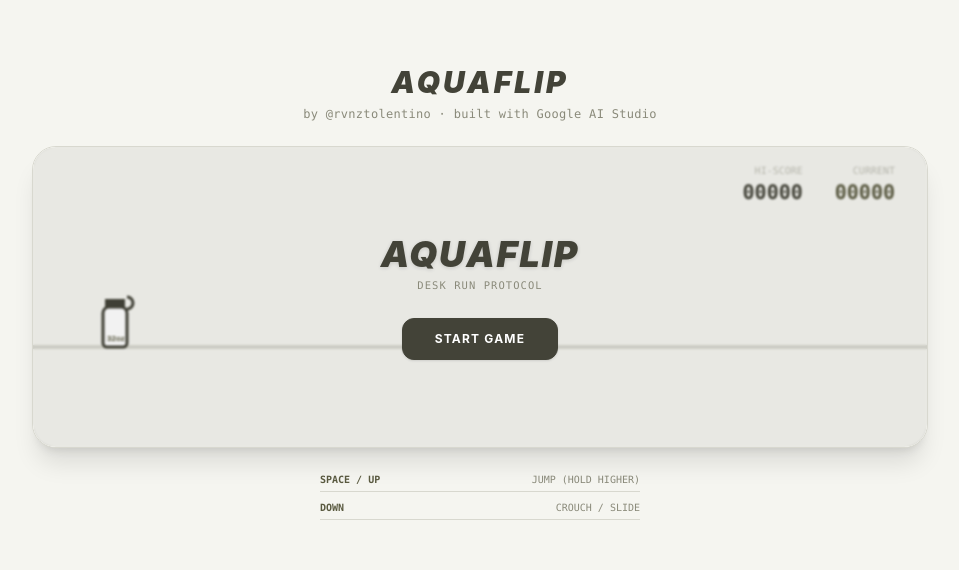
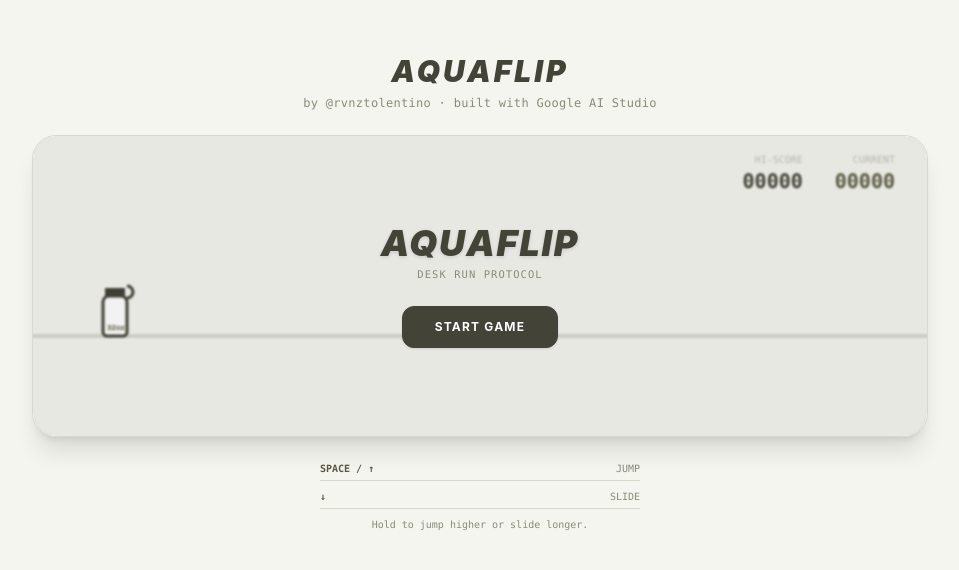
Before and after one commit to rvnztolentino/aquaflip, a Next.js app: page / in a window 1280 px wide. Shown: the part 108-678 px from the top of the page, without its empty margins (160-1119 px from the left). Built offline with nearby package versions, Linux system fonts and the light colour scheme.

Commit message:
update control guide

```diff
--- a/components/game.tsx
+++ b/components/game.tsx
@@ -1149,14 +1149,17 @@ export default function Game({ onNightModeChange }: GameProps) {
       {/* Desktop View Control Guide */}
       <div className={`hidden xl:flex mt-6 w-full max-w-xs flex-col gap-2 font-mono text-[10px] transition-colors duration-800 ease-in-out ${isNightMode ? 'text-[#A5A599]' : 'text-[#5A5A40]'}`}>
         <div className={`flex justify-between border-b pb-1 transition-colors duration-800 ease-in-out ${isNightMode ? 'border-[#3C3C34]' : 'border-[#D8D8CF]'}`}>
-          <span className="font-bold">SPACE / UP</span>
-          <span className={`transition-colors duration-800 ease-in-out ${isNightMode ? 'text-[#8A8A7A]' : 'text-[#8A8A7A]'}`}>JUMP (HOLD HIGHER)</span>
+          <span className="font-bold">SPACE / ↑</span>
+          <span className={`transition-colors duration-800 ease-in-out ${isNightMode ? 'text-[#8A8A7A]' : 'text-[#8A8A7A]'}`}>JUMP</span>
         </div>
         <div className={`flex justify-between border-b pb-1 transition-colors duration-800 ease-in-out ${isNightMode ? 'border-[#3C3C34]' : 'border-[#D8D8CF]'}`}>
-          <span className="font-bold">DOWN</span>
-          <span className={`transition-colors duration-800 ease-in-out ${isNightMode ? 'text-[#8A8A7A]' : 'text-[#8A8A7A]'}`}>CROUCH / SLIDE</span>
+          <span className="font-bold">↓</span>
+          <span className={`transition-colors duration-800 ease-in-out ${isNightMode ? 'text-[#8A8A7A]' : 'text-[#8A8A7A]'}`}>SLIDE</span>
         </div>
       </div>
+      <p className="hidden xl:block mt-2 font-mono text-[10px] text-[#8A8A7A]">
+        Hold to jump higher or slide longer.
+      </p>
 
       {/* Mobile View Interactive Touch Buttons */}
       <div className="flex xl:hidden w-full max-w-xs mx-auto gap-4 mt-6 px-2 select-none">
@@ -1174,7 +1177,6 @@ export default function Game({ onNightModeChange }: GameProps) {
           style={{ touchAction: 'none' }}
         >
           <span>Slide</span>
-          <span className="text-[8px] font-normal tracking-tight opacity-70 normal-case mt-0.5">Hold to Slide</span>
         </button>
         <button
           onTouchStart={handleJumpPress}
@@ -1190,9 +1192,11 @@ export default function Game({ onNightModeChange }: GameProps) {
           style={{ touchAction: 'none' }}
         >
           <span>Jump</span>
-          <span className="text-[8px] font-normal tracking-tight opacity-70 normal-case mt-0.5">Hold Higher</span>
         </button>
       </div>
+      <p className="xl:hidden mt-2 px-2 font-mono text-[10px] text-[#8A8A7A] text-center">
+        Hold to jump higher or slide longer.
+      </p>
     </div>
   );
 }
```
